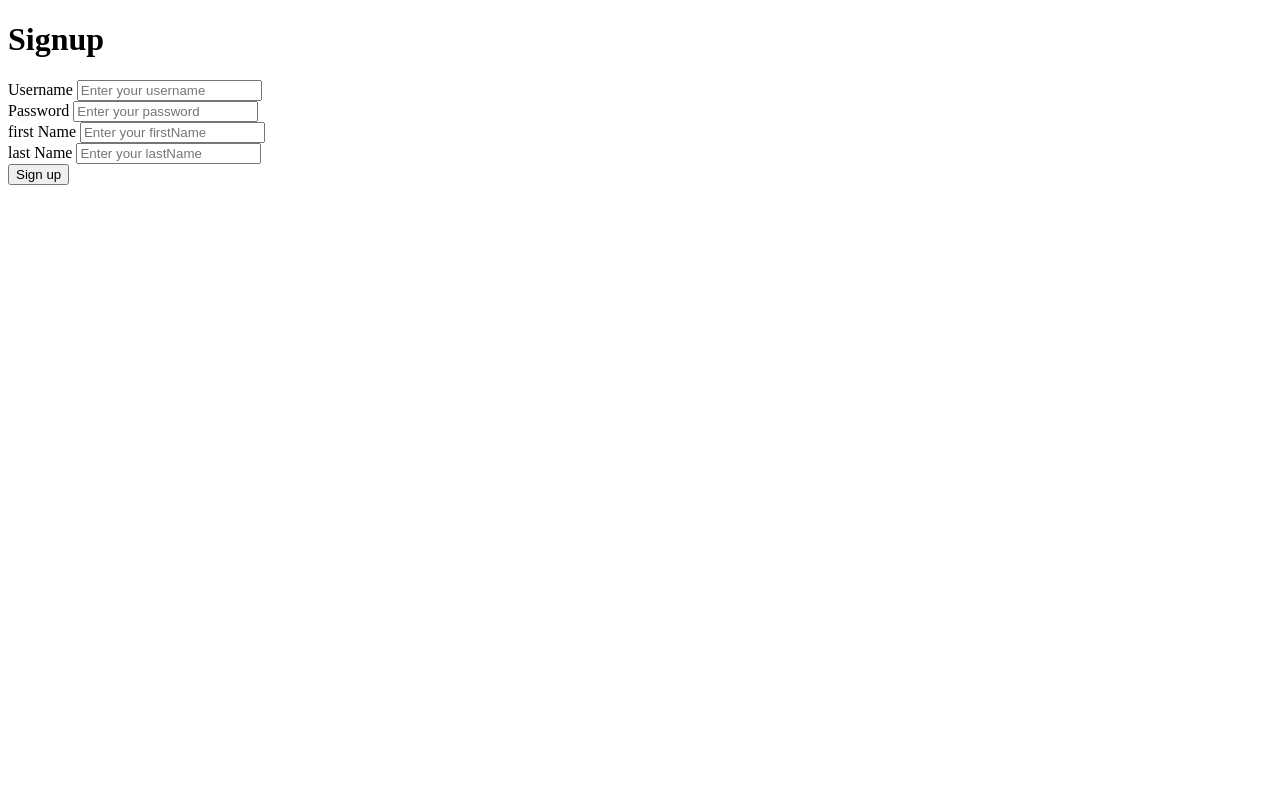
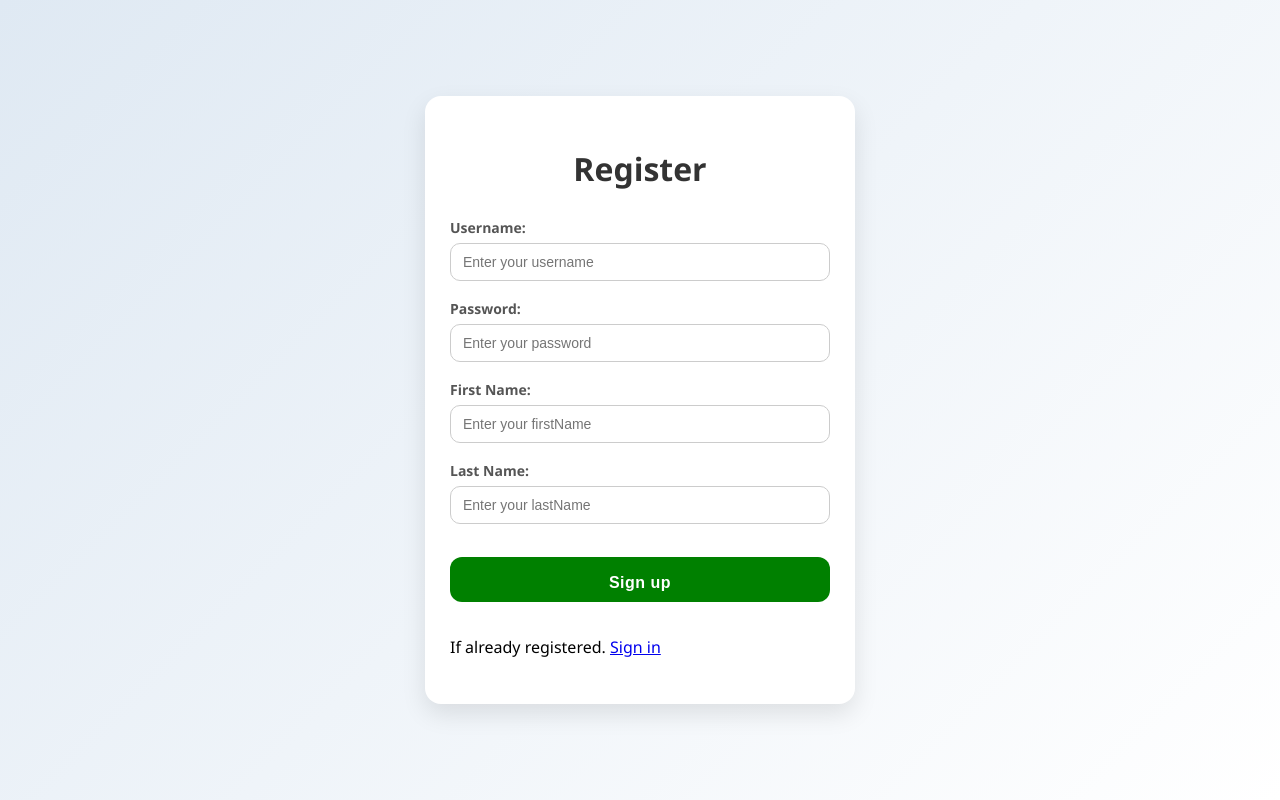
Before and after one commit to om-muddapur7/payments_monogDB, a website: page frontend/signup.html in a window 1280 px wide. Drawn offline with nearby package versions, Linux system fonts and the light colour scheme.

Commit message:
added css to signup page

```diff
--- a/frontend/signup.html
+++ b/frontend/signup.html
@@ -6,31 +6,120 @@
     <script src="https://cdn.jsdelivr.net/npm/axios/dist/axios.min.js"></script>
     <title>Signup</title>
 </head>
+
+<style>
+    body {
+    display: flex;
+    align-items: center;
+    justify-content: center;
+    min-height: 100vh;
+    margin: 0;
+    font-family: 'Segoe UI', Tahoma, Geneva, Verdana, sans-serif;
+    background: linear-gradient(135deg, #dfe9f3, #ffffff);
+    }
+
+    .container {
+        width: 380px;
+        padding: 30px 25px;
+        border-radius: 16px;
+        background: #ffffff;
+        box-shadow: 0 10px 25px rgba(0, 0, 0, 0.1);
+        display: flex;
+        flex-direction: column;
+        gap: 18px;
+        transition: transform 0.2s ease, box-shadow 0.2s ease;
+    }
+
+    .container:hover {
+        transform: translateY(-3px);
+        box-shadow: 0 15px 35px rgba(0, 0, 0, 0.15);
+    }
+
+    h1 {
+        text-align: center;
+        margin-bottom: 10px;
+        color: #333;
+    }
+
+    .input-group {
+        display: flex;
+        flex-direction: column;
+        gap: 6px;
+    }
+
+    label {
+        font-weight: 600;
+        font-size: 14px;
+        color: #555;
+    }
+
+    input {
+        padding: 10px 12px;
+        border: 1px solid #ccc;
+        border-radius: 10px;
+        outline: none;
+        font-size: 14px;
+        transition: border 0.2s ease, box-shadow 0.2s ease;
+    }
+
+    input:focus {
+        border-color: #4CAF50;
+        box-shadow: 0 0 5px rgba(76, 175, 80, 0.3);
+    }
+
+    button {
+        margin-top: 15px;
+        height: 45px;
+        border: none;
+        border-radius: 12px;
+        background: green;
+        cursor: pointer;
+        transition: all 0.25s ease;
+    }
+
+    #signbtn {
+        color: white;
+        font-weight: 600;
+        font-size: 16px;
+        letter-spacing: 0.5px;
+    }
+
+    button:hover {
+        transform: translateY(-2px);
+        box-shadow: 0 6px 15px rgba(76, 175, 80, 0.4);
+    }
+
+    button:active {
+        transform: scale(0.98);
+    }
+</style>
+
 <body>
     <div class="container">
-        <h1>Signup</h1>
+        <h1>Register</h1>
 
         <div class="input-group">
-            <label for="username">Username</label>
+            <label for="username">Username: </label>
             <input type="text" id="username" placeholder="Enter your username">
         </div>
 
         <div class="input-group">
-            <label for="password">Password</label>
+            <label for="password">Password: </label>
             <input type="text" id="password" placeholder="Enter your password">
         </div>
 
         <div class="input-group">
-            <label for="firstName">first Name</label>
+            <label for="firstName">First Name: </label>
             <input type="text" id="firstName" placeholder="Enter your firstName">
         </div>
 
         <div class="input-group">
-            <label for="lastName">last Name</label>
+            <label for="lastName">Last Name: </label>
             <input type="text" id="lastName" placeholder="Enter your lastName">
         </div>
 
-        <button onclick="signup()">Sign up</button>
+        <button onclick="signup()"><p id="signbtn">Sign up</p></button>
+        <p>If already registered. <a href="signin.html">Sign in</a></p>
     </div>
 
     <script>
```
Also changed, not shown: frontend/signin.html (+10 -4 lines).
